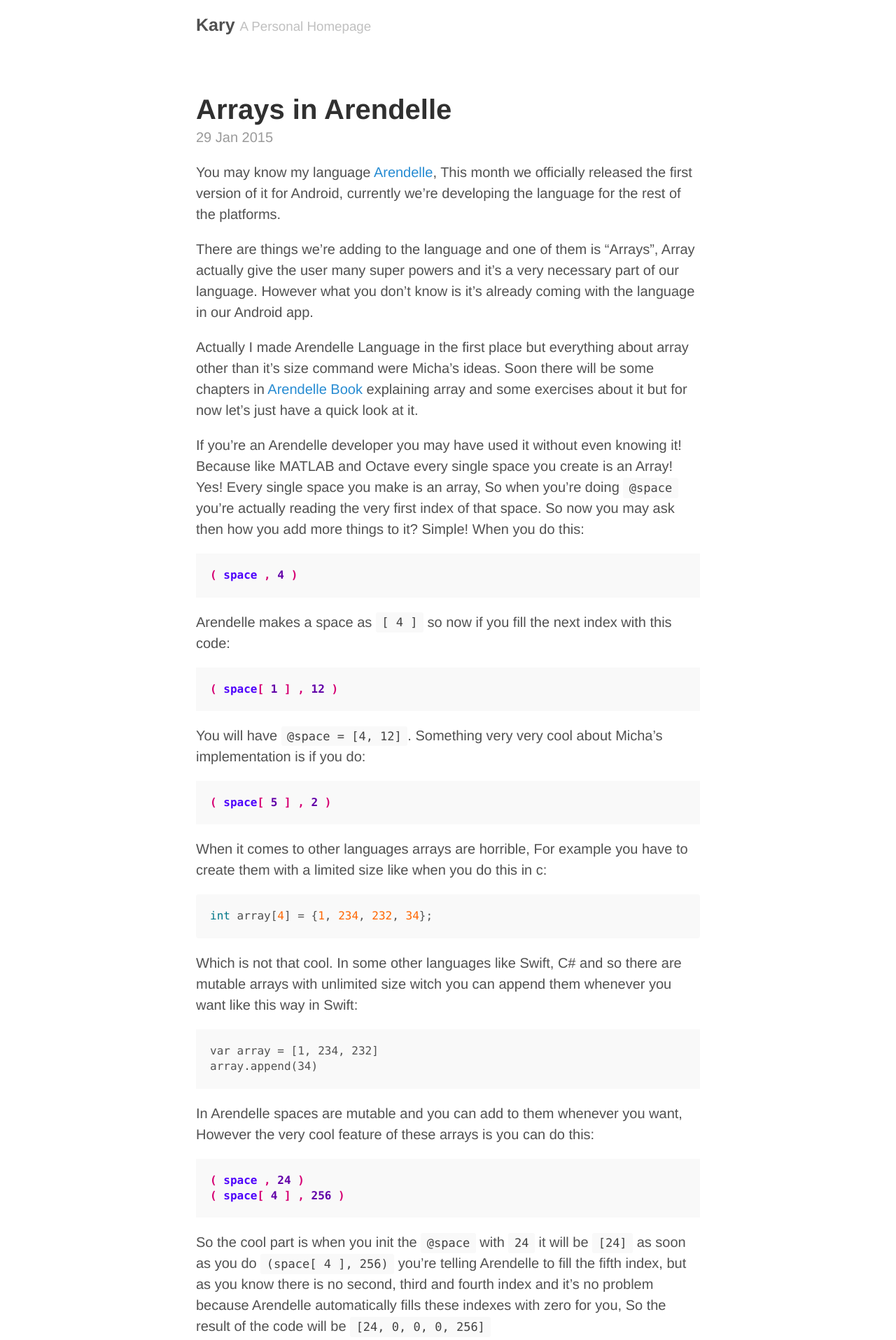
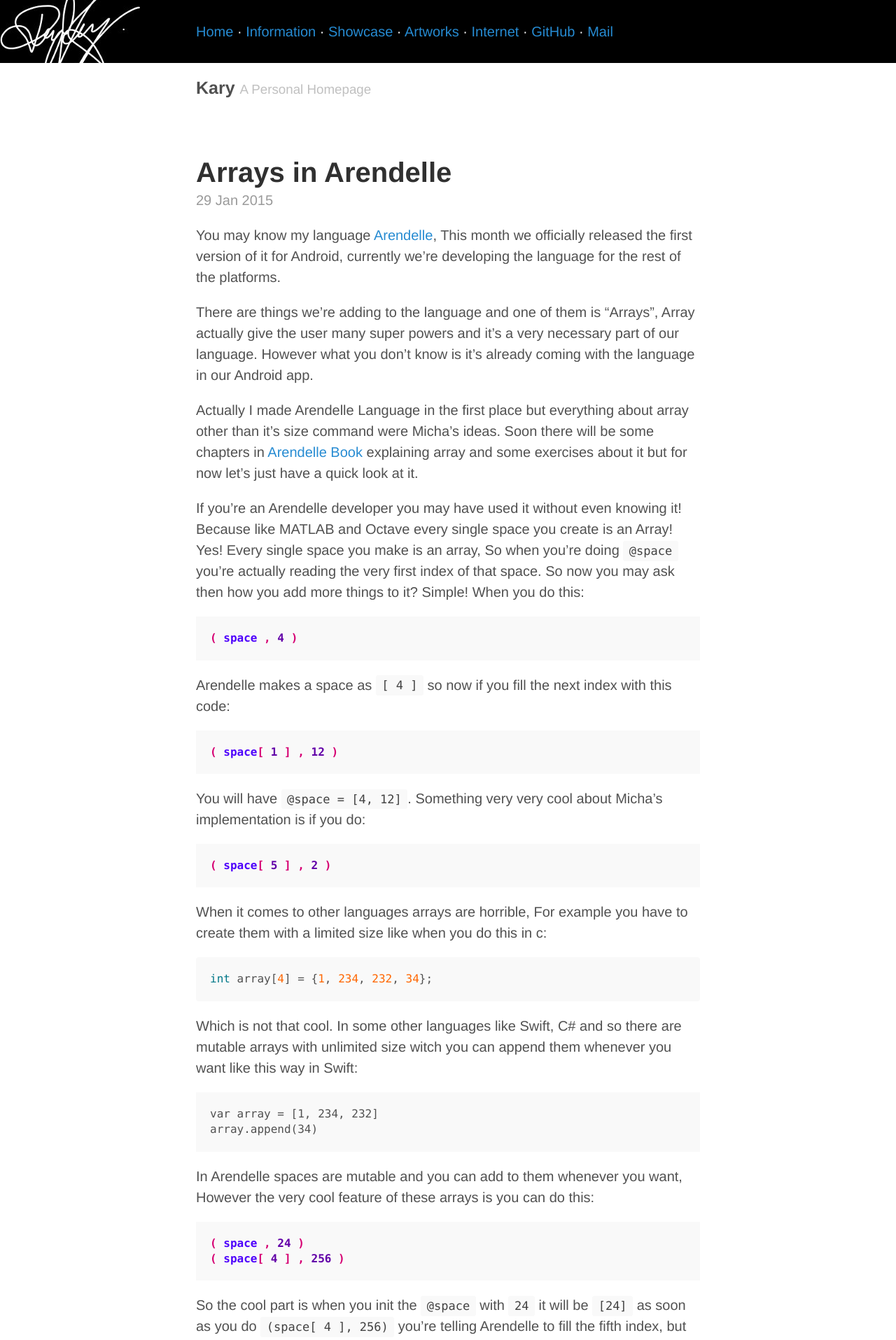
Before and after one commit to pouriaeslamirad/pmkary.github.io, a Jekyll site: the page built from index.html, in a window 1280 px wide. Shown: the top 1915 px of the page at 70% size. Built offline with Jekyll 4.4.1, drawn with Linux system fonts in a browser that asks for light colours; nearby versions of some CDN libraries; Markdown is read by kramdown in place of the engine named in the settings; the list of posts is cut into pages by our own code.

Commit message:
.removeClass( "myClass yourClass" )

```diff
--- a/_includes/head.html
+++ b/_includes/head.html
@@ -55,6 +55,7 @@
     function start () {
       $("#menu").slideUp(100);
       $("#menu").css("height","auto")
+      $("#menu").removeClass("hidden")
     }
   </script>
 </head>
--- a/_layouts/default.html
+++ b/_layouts/default.html
@@ -4,10 +4,10 @@
   {% include head.html %}
 
   <body onload="start()">
-    <div style="background-color:#000;background-image: url(http://kary.us/Graphics/logo.png);background-position: center left; background-repeat: no-repeat; width:100%; height:0px;     overflow: hidden;" id="menu">
+    <div style="background-color:#000;background-image: url(http://kary.us/Graphics/logo.png);background-position: center left; background-repeat: no-repeat; width:100%; height:0px;     overflow: hidden;" class="hidden" id="menu">
       <div class="karyHeader" style="backgroun-color:#000;">
         &nbsp;<br>
-          <a href="http://kary.us/" style="{color:#eee;} .hover{color:#ffa500;}">Home</a> &middot;
+          <a href="http://kary.us/">Home</a> &middot;
           <a href="http://kary.us/information/">Information</a> &middot;
           <a href="http://kary.us/showcase/">Showcase</a> &middot;
           <a href="http://kary.us/artworks/">Artworks</a> &middot;
--- a/public/css/poole.css
+++ b/public/css/poole.css
@@ -286,7 +286,10 @@
  * Center the page content.
  */
 
-.hidden { display: none; }
+.hidden {
+  display: none;
+  visibility: hidden;
+}
 
 .karyHeader{
   max-width: 38rem;
```
